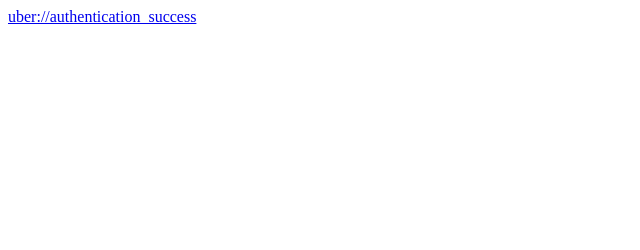
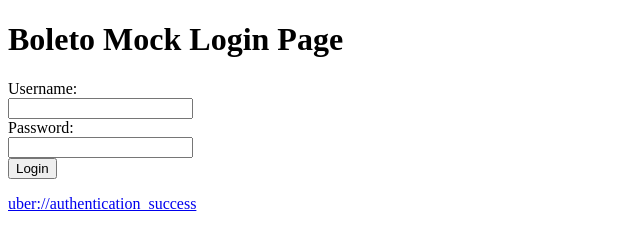
Before and after one commit to Constantine-Fry/deeplink-tester, a plain HTML site: page index.html in a window 1280 px wide. Shown: the whole page, without its empty margins (0-640 px from the left). Drawn offline with Linux system fonts and the light colour scheme.

Commit message:
Update page

```diff
--- a/index.html
+++ b/index.html
@@ -1,12 +1,23 @@
 <!DOCTYPE html>
 <html>
    <meta name="viewport" content="width=device-width, initial-scale=1">
-   <head>
-      <title>Links</title>
-   </head>
 
    <body>
-      <a href="uber://authentication_success?token=test_token_123&parameter1=one">uber://authentication_success</a>
+
+      <h1>Boleto Mock Login Page</h1>
+
+      <label for="fname">Username:</label><br>
+      <input type="text" id="fname" name="fname"><br>
+      <label for="lname">Password:</label><br>
+      <input type="text" id="lname" name="lname">
+
+      <form action="uber://authentication_success?token=test_token_123&parameter1=one">
+         <input type="submit" value="Login" />
+     </form>
+
+      <p class="bottom-three">
+         <a href="uber://authentication_success?token=test_token_123&parameter1=one">uber://authentication_success</a>
+      </p>
    </body>
 
 </html>
```
